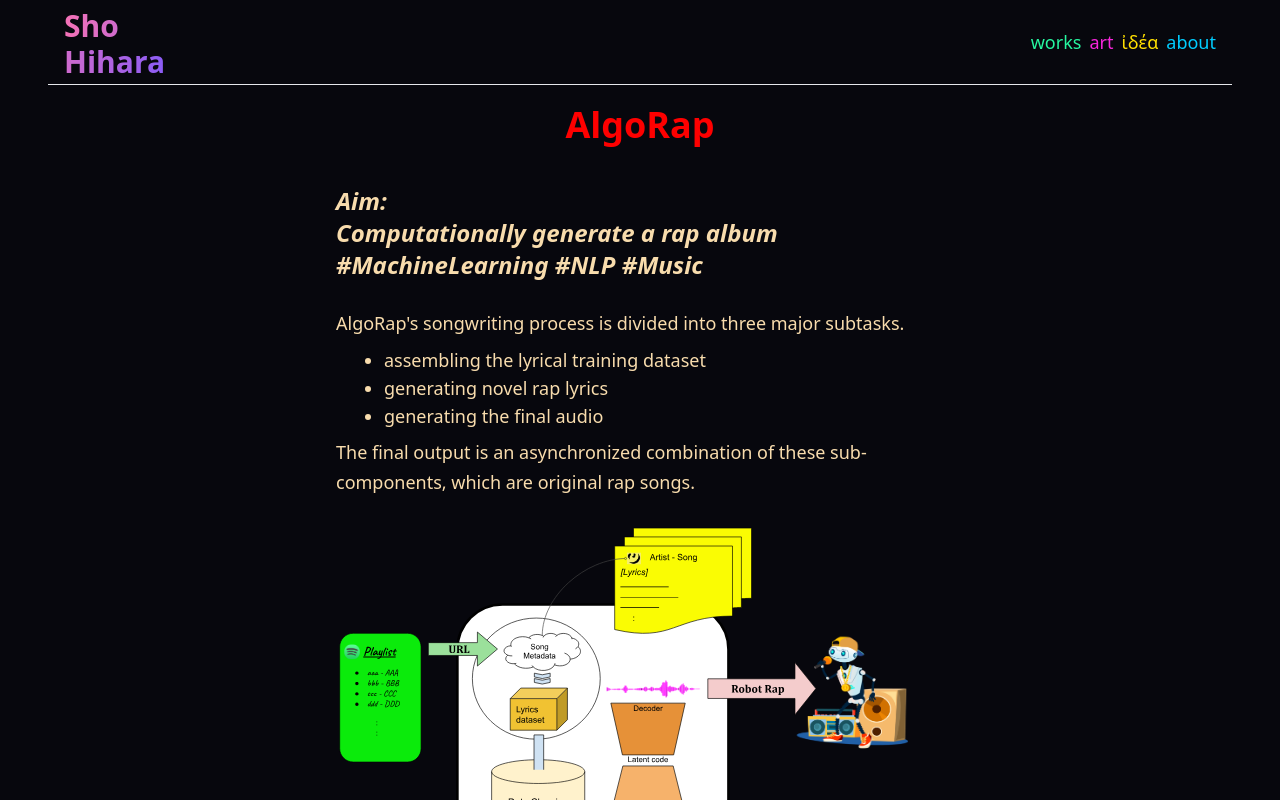
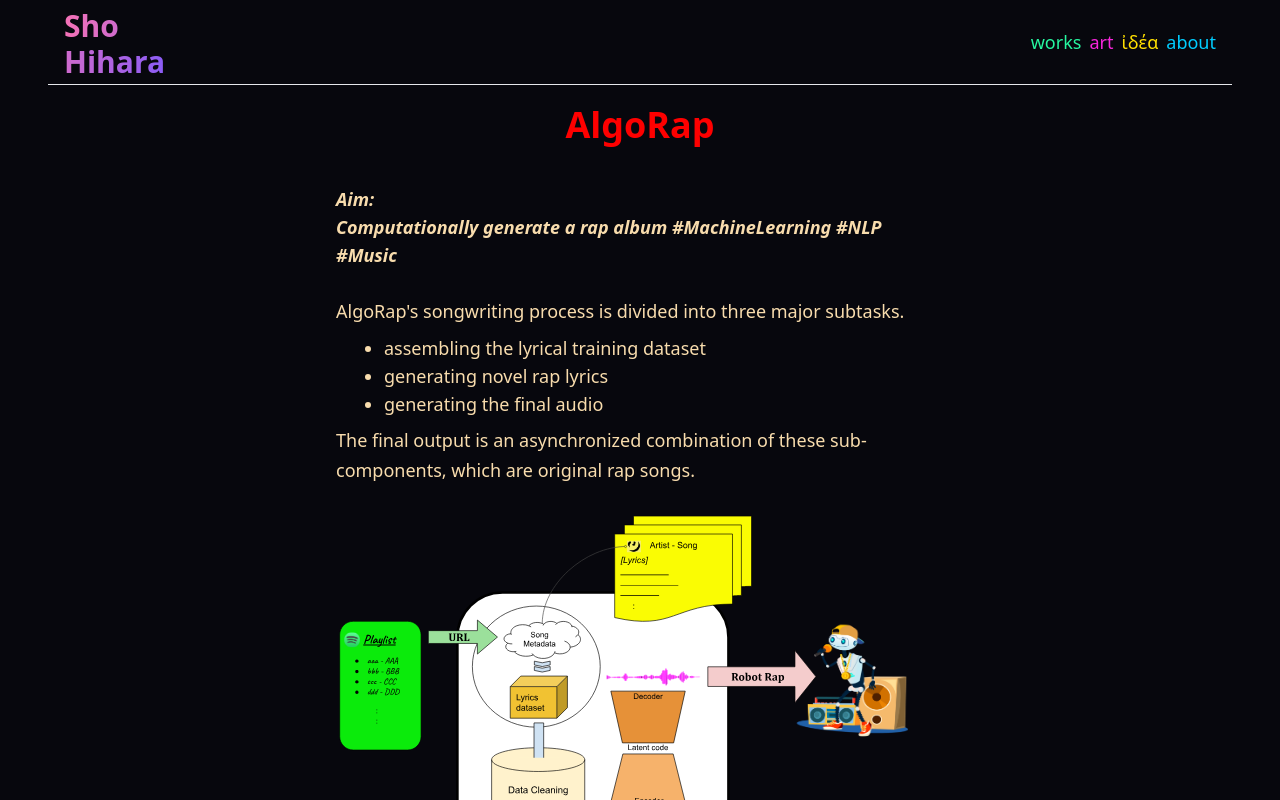
Before and after one commit to neila/neila.github.io, a Next.js app: page /works/algorap in a window 1280 px wide. Shown: the top 800 px of the page. Built offline with nearby package versions, Linux system fonts and the light colour scheme; what @tailwindcss/typography would draw is missing.

Commit message:
minor formatting

```diff
--- a/pages/works/algorap.js
+++ b/pages/works/algorap.js
@@ -31,10 +31,10 @@ export default function algorap() {
 
                         <div className="lg:w-4/6 2xl:w-1/2 lg:ml-32 2xl:ml-48 mt-10 2xl:mt-16 left-2 ">
 
-                            <h2><em>
+                            <h3><em>
                                 Aim: <br /> Computationally generate a rap album
                                 #MachineLearning #NLP #Music
-                            </em></h2>
+                            </em></h3>
                             <br />
 
                             <p>
```
